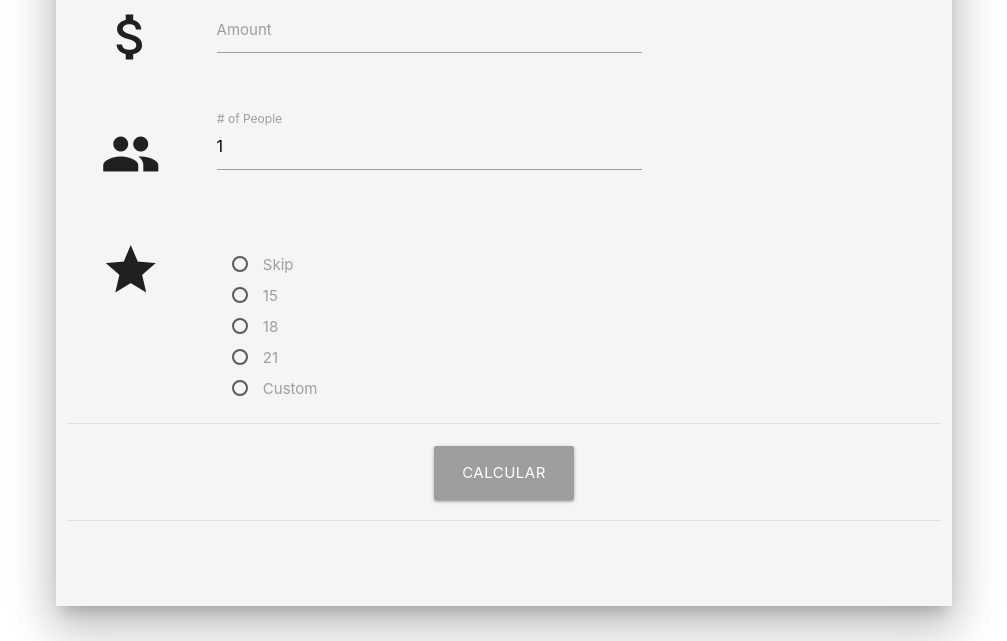
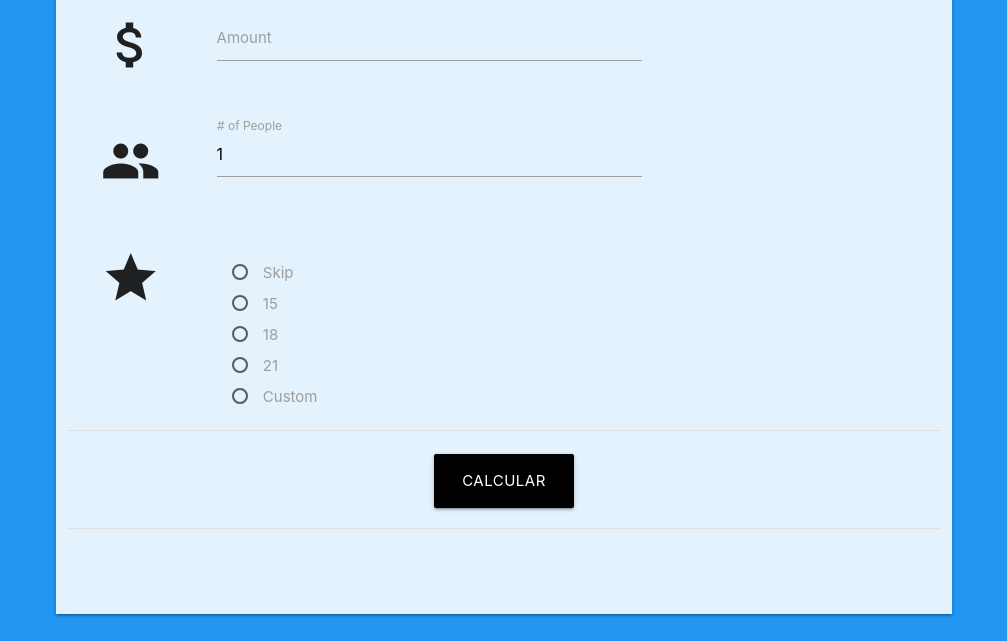
Before and after one commit to codigoderey/js-mini-course-tip-calculator, a plain HTML site: page index.html in a window 1280 px wide. Shown: the part 159-800 px from the top of the page, without its empty margins (136-1143 px from the left). Drawn offline with nearby package versions, Linux system fonts and the light colour scheme.

Commit message:
minor updates

```diff
--- a/index.html
+++ b/index.html
@@ -18,10 +18,11 @@
 		<meta name="viewport" content="width=device-width, initial-scale=1.0" />
 	</head>
 
-	<body>
-		<main class="valign-wrapper" style="min-height: 100vh">
+	<body class="blue">
+		<main class="valign-wrapper">
 			<div class="container">
-				<div class="row grey lighten-4 z-depth-5">
+				<br />
+				<div class="row blue lighten-5 z-depth-1">
 					<div class="col s12">
 						<h1 class="center-align">Tip Calculator</h1>
 						<div class="row">
@@ -129,7 +130,7 @@
 						<br />
 						<div class="row center-align">
 							<button
-								class="waves-effect waves-light btn btn-large grey"
+								class="waves-effect waves-light btn btn-large black"
 								id="tip-calculate"
 								>Calcular</button
 							>
--- a/tip-calculator.js
+++ b/tip-calculator.js
@@ -5,12 +5,7 @@ let customTip = document.querySelector("#tip-custom");
 let customTipContainer = document.querySelector("#tip-custom-container");
 let submitButton = document.querySelector("#tip-calculate");
 
-const formatter = new Intl.NumberFormat("en-US", {
-	style: "currency",
-	currency: "USD"
-});
-
-// set an onchange function for tipOptions
+// set an onchange function for showing or hide custom tip input
 for (let tip of tipOptions) {
 	tip.addEventListener("change", function () {
 		if (tip.value === "custom") {
@@ -28,15 +23,15 @@ submitButton.addEventListener("click", function () {
 		return;
 	}
 
+	// verify if tip is selected
 	let checkedTip;
-
 	for (let tip of tipOptions) {
 		if (tip.checked) {
 			checkedTip = tip.value;
 			break;
 		}
 	}
-
+	// if no tip is selected, check if custom tip is filled out
 	if (!checkedTip) {
 		alert(
 			"Please select a tip percentage, select Skip or add an amount in dollars or select Skip."
@@ -46,15 +41,24 @@ submitButton.addEventListener("click", function () {
 
 	// calculate tip
 	let tipAmount =
+		// if custom tip is selected or skip, use custom tip value that can also be $0
 		checkedTip === "custom" || checkedTip === "skip"
 			? Number(customTip.value)
 			: (amount.value * checkedTip) / 100;
 
+	// calculate total amount and amount per person
 	let total = Number(amount.value) + tipAmount;
 	let perPerson = total / people.value;
 
+	// display results
 	document.querySelector("#total-output").innerHTML =
 		"Total: " + formatter.format(total);
 	document.querySelector("#per-person-output").innerHTML =
 		"Por persona: " + formatter.format(perPerson);
 });
+
+// function to format currency
+const formatter = new Intl.NumberFormat("en-US", {
+	style: "currency",
+	currency: "USD"
+});
```
